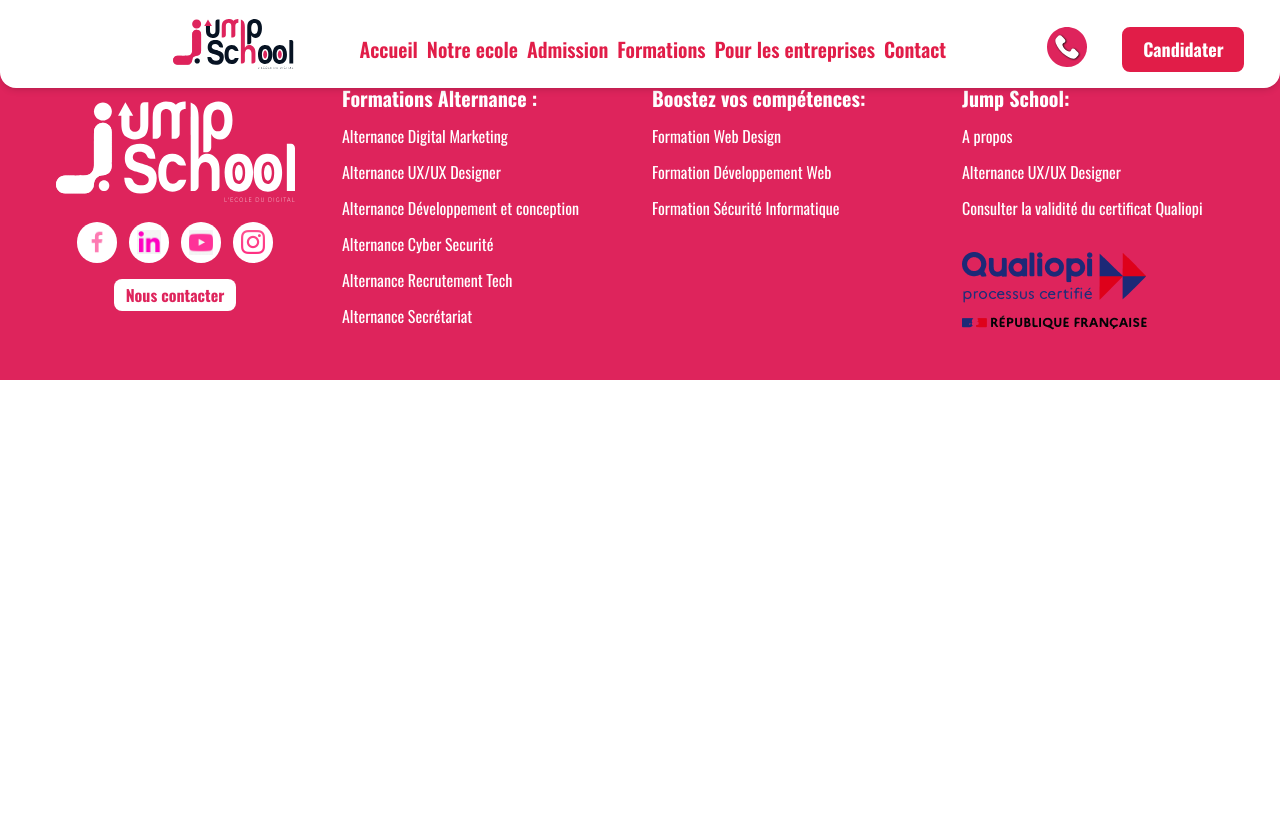
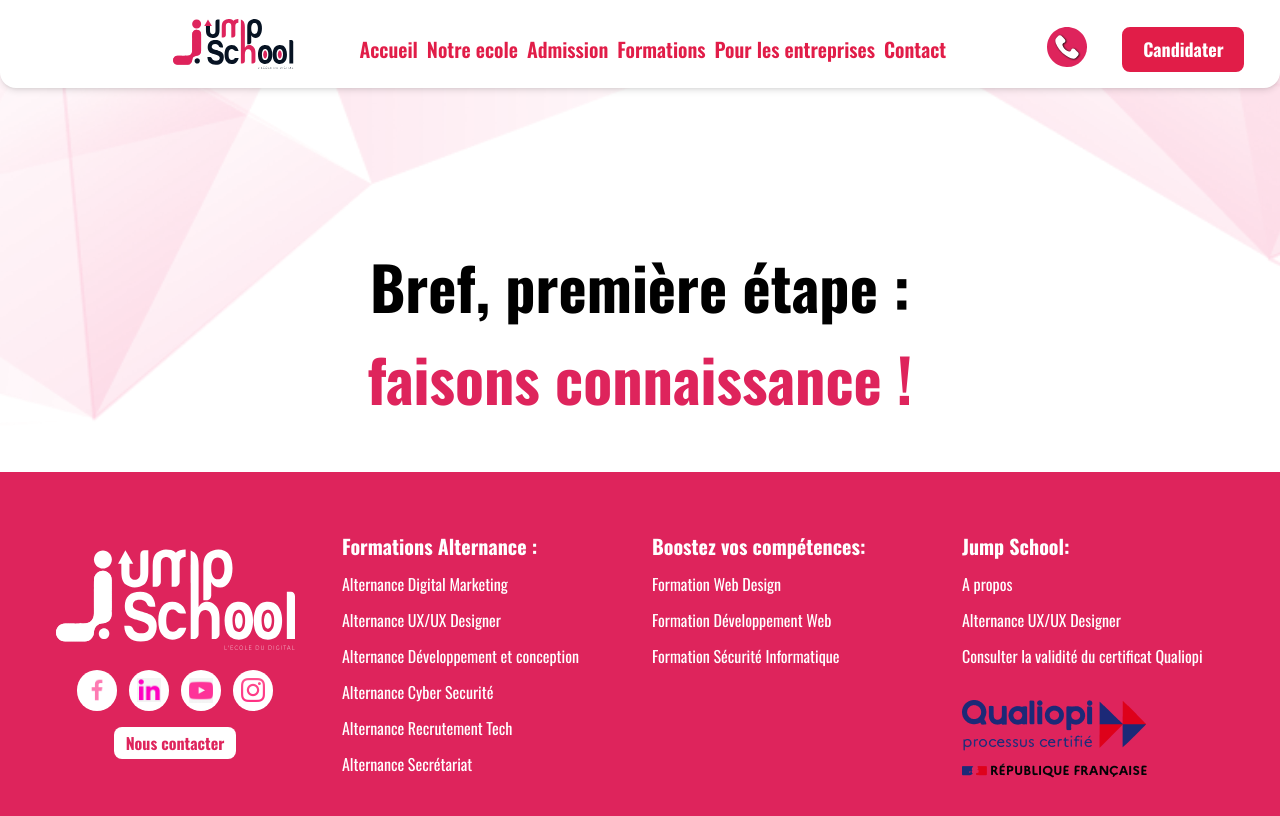
Before and after one commit to jumpschool/jump-school-vitrine, a React (Vite) app: page /Admission in a window 1280 px wide. Shown: the top 816 px of the page. Built offline with nearby package versions, Linux system fonts and the light colour scheme.

Commit message:
Title Section

```diff
--- /dev/null
+++ b/src/Components/Admission/TitreSection.jsx
@@ -0,0 +1,21 @@
+import React from 'react';
+import './Titre.css';
+
+export default function TitreSection() {
+  return (
+    <>
+      <div className=" ">
+        <div className="title-container pt-28 px-4 sm:px-8 lg:px-16  ">
+          <h2 className="text-3xl pt-36 sm:text-4xl md:text-5xl lg:text-6xl font-bold text-black mb-4 py-12  ">
+            Bref, première étape : <br />
+            <div className='pt-8'>
+            <span className="text-customPink ">
+              faisons connaissance !
+            </span>
+            </div>
+          </h2>
+        </div>
+      </div>
+    </>
+  );
+}
--- a/src/Components/Formation-proposé/FirstSection.jsx
+++ b/src/Components/Formation-proposé/FirstSection.jsx
@@ -8,7 +8,7 @@
     <>
       <div className=" ">
       <div className="title-container px-4 sm:px-8 lg:px-16 ">
-  <h2 className="text-3xl sm:text-4xl md:text-5xl lg:text-6xl font-bold text-customPink mb-4 py-12">
+     <h2 className="text-3xl sm:text-4xl md:text-5xl lg:text-6xl font-bold text-customPink mb-4 py-12">
     Des Formations en Alternance <br />
     <span className="text-black">
       pour Changer
--- a/src/Components/Header/Header.jsx
+++ b/src/Components/Header/Header.jsx
@@ -30,7 +30,7 @@
                         <Link to="/" className="hover:bg-rose-600 hover:shadow-md hover:text-white hover:px-[1%] hover:rounded-md rounded-md Text-navbar-element block text-xl xl:inline-block xl:mt-0 text-rose-600   font-semibold max-xl:w-[100%] max-xl:border-b-2 max-xl:border-rose-100 max-xl:text-md max-sm:rounded-none" onClick={closeMenu}>
                             Notre ecole
                         </Link>
-                        <Link to="/" className="hover:bg-rose-600 hover:shadow-md hover:text-white hover:px-[1%] hover:rounded-md rounded-md Text-navbar-element block text-xl xl:inline-block xl:mt-0 text-rose-600 font-semibold max-sxl:w-[100%] max-xl:border-b-2 max-xl:border-rose-100 max-xl:text-md max-sm:rounded-none" onClick={closeMenu}>
+                        <Link to="/admission" className="hover:bg-rose-600 hover:shadow-md hover:text-white hover:px-[1%] hover:rounded-md rounded-md Text-navbar-element block text-xl xl:inline-block xl:mt-0 text-rose-600 font-semibold max-sxl:w-[100%] max-xl:border-b-2 max-xl:border-rose-100 max-xl:text-md max-sm:rounded-none" onClick={closeMenu}>
                             Admission
                         </Link>
                         <Link to="/" className="hover:bg-rose-600 hover:shadow-md hover:text-white hover:px-[1%] hover:rounded-md rounded-md Text-navbar-element block  text-xl xl:inline-block xl:mt-0 text-rose-600 font-semibold max-xl:w-[100%] max-xl:border-b-2 max-xl:border-rose-100 max-xl:text-md max-sm:rounded-none" onClick={closeMenu}>
--- /dev/null
+++ b/src/Pages/Admission.jsx
@@ -0,0 +1,9 @@
+import TitreSection from '../Components/Admission/TitreSection'
+
+export default function Admission() {
+  return (
+    <>
+<TitreSection/>
+    </>
+  )
+}
```
Also changed, not shown: src/router/index.jsx (+7 -1 lines), src/Components/Admission/Titre.css (added).
